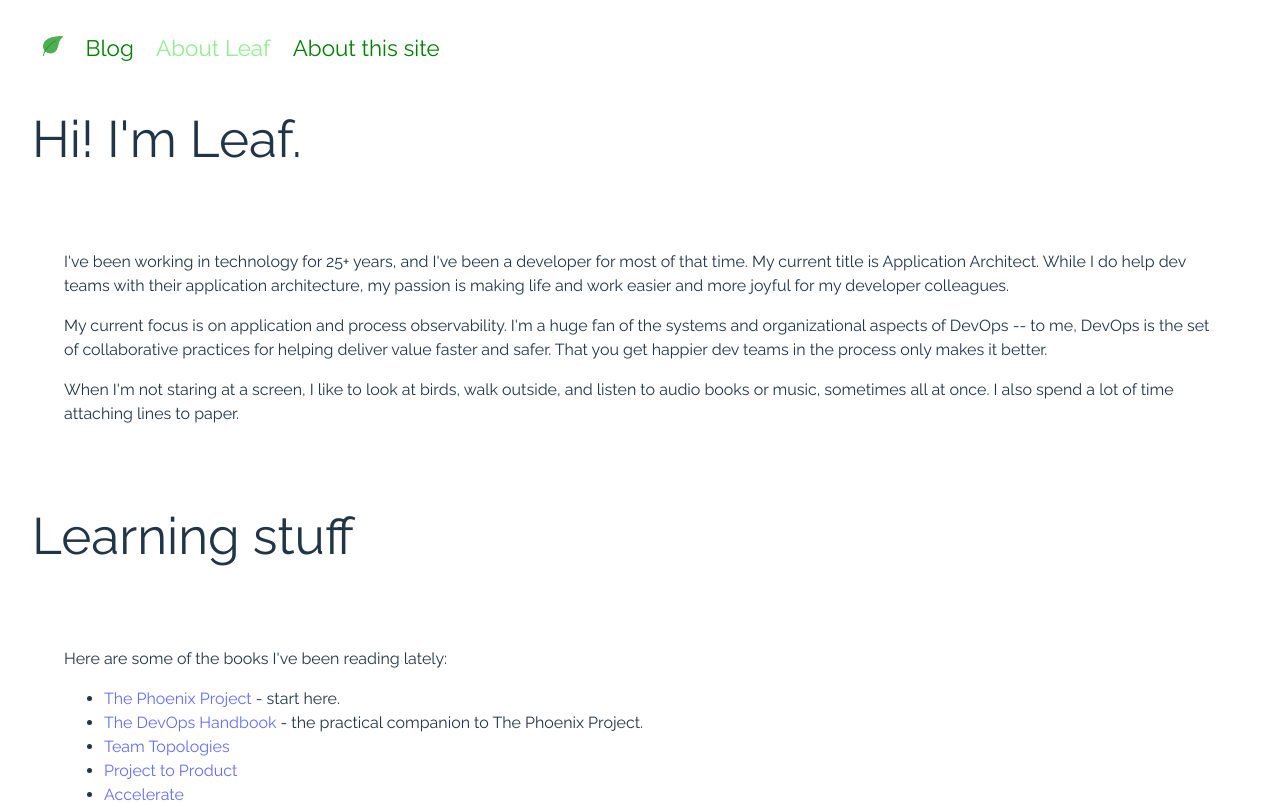
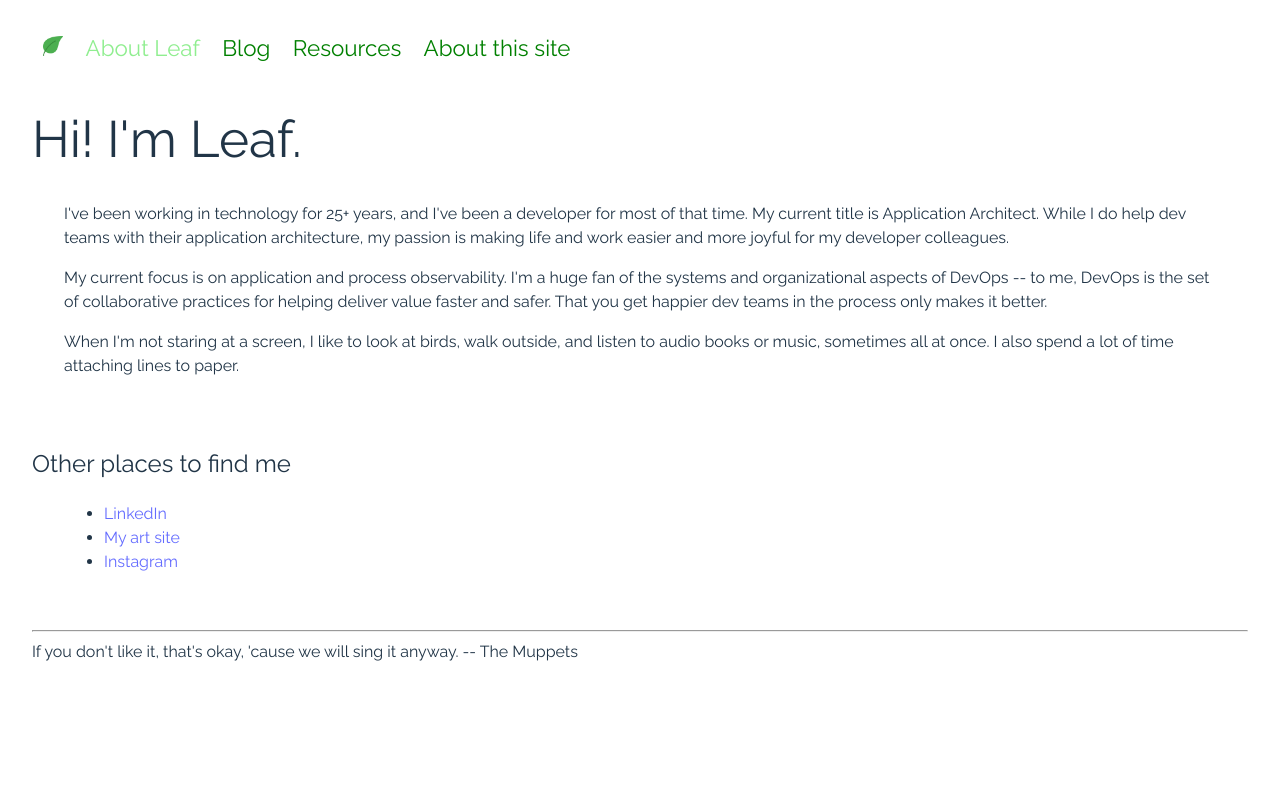
Before and after one commit to bouncingleaf/developerleaf, a React (Vite) app: page /about in a window 1280 px wide. Shown: the top 803 px of the page. Built offline with nearby package versions, Linux system fonts and the light colour scheme.

Commit message:
Make Resources its own section and update CSS

```diff
--- a/src/About/About.tsx
+++ b/src/About/About.tsx
@@ -14,22 +14,14 @@ const About = () => (
       </p>
     </div>
 
-    <h1>Learning stuff</h1>
+    <h2>Other places to find me</h2>
     <div className="card">
-      <p>
-        Here are some of the books I've been reading lately:
-      </p>
       <ul>
-        <li><Link to="https://itrevolution.com/product/the-phoenix-project/">The Phoenix Project</Link> - start here.</li>
-        <li><Link to="https://itrevolution.com/product/the-devops-handbook-second-edition/">The DevOps Handbook</Link> - the practical companion to The Phoenix Project.</li>
-        <li><Link to="https://itrevolution.com/product/team-topologies/">Team Topologies</Link></li>
-        <li><Link to="https://itrevolution.com/product/project-to-product/">Project to Product</Link></li>
-        <li><Link to="https://itrevolution.com/product/accelerate/">Accelerate</Link></li>
-        <li><Link to="https://info.honeycomb.io/observability-engineering-oreilly-book-2022">Observability Engineering</Link> - my handbook right now for working with observability</li>
+        <li><Link to="https://www.linkedin.com/in/jmroy/">LinkedIn</Link></li>
+        <li><Link to="https://www.bouncingleaf.com/">My art site</Link></li>
+        <li><Link to="https://www.instagram.com/bouncingleaf/">Instagram</Link></li>
       </ul>
-      <p>
-        I also highly recommend the videos at <Link to="https://videos.itrevolution.com/">ITRevolution.com</Link> - signup is free and it gets you 10 free videos per month.
-      </p>
+
     </div>
   </div>
 );
--- a/src/App.css
+++ b/src/App.css
@@ -34,5 +34,7 @@
 }
 
 .card {
-  padding: 2em;
+  padding-left: 2em;
+  padding-right: 2em;
+  padding-bottom: 2em;
 }
--- a/src/Nav/Nav.tsx
+++ b/src/Nav/Nav.tsx
@@ -6,8 +6,9 @@ const Nav = () => (
   <div>
     <nav className='navbar'>
       <NavLink to="/"><img src={leaf} width="20" alt="leaf" /></NavLink>
+      <NavLink to="/about">About Leaf</NavLink>
       <NavLink to="/blog">Blog</NavLink>
-      <NavLink to="/about">About Leaf</NavLink>
+      <NavLink to="/resources">Resources</NavLink>
       <NavLink to="/tech">About this site</NavLink>
     </nav>
   </div>
--- /dev/null
+++ b/src/Resources/Resources.tsx
@@ -0,0 +1,25 @@
+import { Link } from "react-router-dom";
+
+const Resources = () => (
+  <div>
+    <h1>Resources</h1>
+    <div className="card">
+      <p>
+        Here are some of the books I've been reading lately:
+      </p>
+      <ul>
+        <li><Link to="https://itrevolution.com/product/the-phoenix-project/">The Phoenix Project</Link> - start here.</li>
+        <li><Link to="https://itrevolution.com/product/the-devops-handbook-second-edition/">The DevOps Handbook</Link> - the practical companion to The Phoenix Project.</li>
+        <li><Link to="https://itrevolution.com/product/team-topologies/">Team Topologies</Link></li>
+        <li><Link to="https://itrevolution.com/product/project-to-product/">Project to Product</Link></li>
+        <li><Link to="https://itrevolution.com/product/accelerate/">Accelerate</Link></li>
+        <li><Link to="https://info.honeycomb.io/observability-engineering-oreilly-book-2022">Observability Engineering</Link> - my handbook right now for working with observability</li>
+      </ul>
+      <p>
+        I also highly recommend the videos at <Link to="https://videos.itrevolution.com/">ITRevolution.com</Link> - signup is free and it gets you 10 free videos per month.
+      </p>
+    </div>
+  </div>
+);
+
+export default Resources
```
Also changed, not shown: src/main.tsx (+11 -8 lines).
